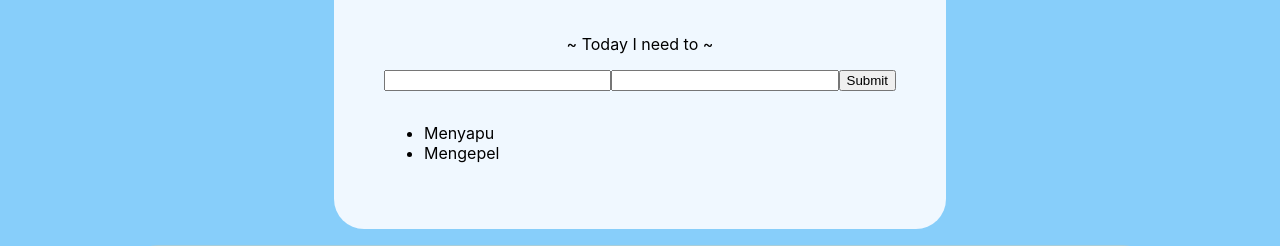
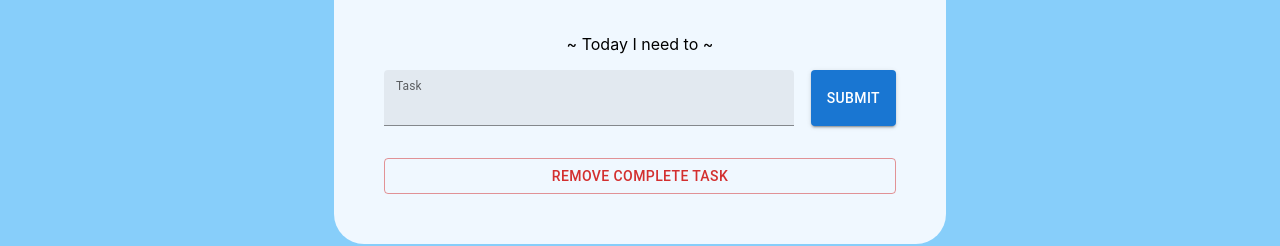
Before and after one commit to agungrg17/reactjs-project.github.io, a React (Create React App) app: page / in a window 1280 px wide. Shown: the part 121-367 px from the top of the page. Built offline with nearby package versions, Linux system fonts and the light colour scheme.

Commit message:
updating form todolist

```diff
--- a/src/App.css
+++ b/src/App.css
@@ -86,3 +86,10 @@
 .todo-form input {
   width: 80%;
 }
+.todo-form span > *:first-child {
+  width: 80%;
+}
+
+.completed {
+  text-decoration-line: line-through;
+}
--- a/src/components/ToDoForm.jsx
+++ b/src/components/ToDoForm.jsx
@@ -1,5 +1,6 @@
 import React from 'react';
 import { useState } from 'react';
+import { Button, TextField } from '@mui/material';
 
 const ToDoForm = ({ handleSubmit }) => {
   const [todo, setTodo] = useState(" ");
@@ -15,14 +16,31 @@ const ToDoForm = ({ handleSubmit }) => {
       <p>~ Today I need to ~</p>
       <form action='' onSubmit={submitHandler}>
       <span>
-        <input
+      <TextField
+          label="Task"
+          variant="filled"
+          value={todo}
+          onChange={(e) => {
+            setTodo(e.target.value);
+          }}
+        />
+        <Button
+          variant="contained"
+          onClick={() => {
+            handleSubmit(todo);
+            setTodo("");
+          }}
+        >
+          Submit
+        </Button>
+        {/* <input
         value={todo}
         onChange={(event) => setTodo(event.target.value)}/>
         <input
         value={todo}
         onChange={(event) => setTodo(event.target.value)}/>
         <button type='submit'>
-          Submit</button>
+          Submit</button> */}
       </span>
       <p> {todo} </p>
       </form>
--- a/src/components/ToDoList.jsx
+++ b/src/components/ToDoList.jsx
@@ -1,16 +1,38 @@
 import React from 'react';
+import { Checkbox, List, ListItem, ListItemButton, ListItemIcon, ListItemText } from '@mui/material';
 
-const ToDoList = ( {todos} ) => {
+const ToDoList = ( {todos, handleCheckbox} ) => {
 
   return (
     <div className='todo-list'>
-      <ul>
+      <List>
+        {todos.map((todo) => {
+          return (
+            <ListItem key={todo.id} disablePadding>
+              <ListItemButton>
+                <ListItemIcon>
+                  <Checkbox
+                    checked={todo.complete}
+                    onChange={() => handleCheckbox(todo.id)}
+                    disableRipple />
+                </ListItemIcon>
+                <ListItemText
+                  primary={todo.task}
+                  className={todo.complete ? "completed" : ""}
+                  // className={todo.complete && "complete"}
+                />
+              </ListItemButton>
+            </ListItem>
+          );
+        })}
+      </List>
+      {/* <ul>
         {
           todos.map((item) => {
             return <li key={item}> {item} </li>
           })
         }
-      </ul>
+      </ul> */}
     </div>
   );
 };
--- a/src/containers/ToDo.jsx
+++ b/src/containers/ToDo.jsx
@@ -1,25 +1,50 @@
-import React from 'react';
-import { useState } from 'react';
+import React, { useState } from 'react';
+import {Button} from '@mui/material';
 
 import ToDoForm from '../components/ToDoForm';
 import ToDoList from '../components/ToDoList';
 
 const ToDo = () => {
 
-  const [todos, setTodos] = useState(["Menyapu", "Mengepel"]);
+  // const [todos, setTodos] = useState(["Menyapu", "Mengepel"]);
+  const [todos, setTodos] = useState([
+    // {id: 1, task: "menyapu", complete: false},
+    // {id: 2, task: "mengepel", complete: true}
+  ]);
 
+  // const handleSubmit = (todo) => {
+  //   setTodos([...todos, todo]);
+  //   console.log(todos);
+  //   // alert("New Todo:" + todos);
+  // }
   const handleSubmit = (todo) => {
-    setTodos([...todos, todo]);
-    console.log(todos);
-    // alert("New Todo:" + todos);
+    const newTodo = {
+      id: todos.length + 1,
+      task: todo,
+      complete: false}
+    setTodos([...todos, newTodo]);
+  };
+
+  const handleCheckbox = (id) => {
+    const newTodos = [...todos];
+    const index  = newTodos.findIndex(todo => todo.id === id);
+
+    newTodos[index].complete = !newTodos[index].complete;
+    setTodos(newTodos)
+    // alert (`checkbox index ${id} is checked!`)
   }
 
+  const removeCompleted = () => {
+    const newTodos = todos.filter(todo => todo.complete === false)
+    setTodos(newTodos)
+  }
 
   return (
     <div className='todo'>
       <h2 className='title'>To-Do List</h2>
       <ToDoForm handleSubmit={handleSubmit}/>
-      <ToDoList todos={todos} />
+      <ToDoList todos={todos} handleCheckbox={handleCheckbox} />
+      <Button variant='outlined' color='error' onClick={removeCompleted}>Remove Complete Task</Button>
     </div>
   );
 };
```
